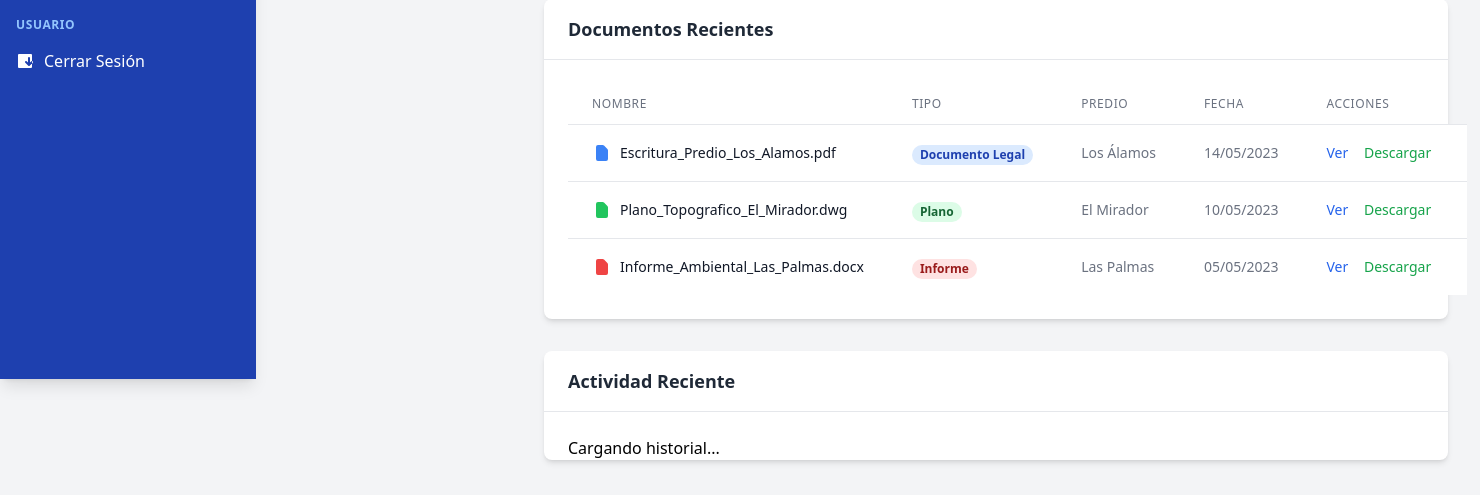
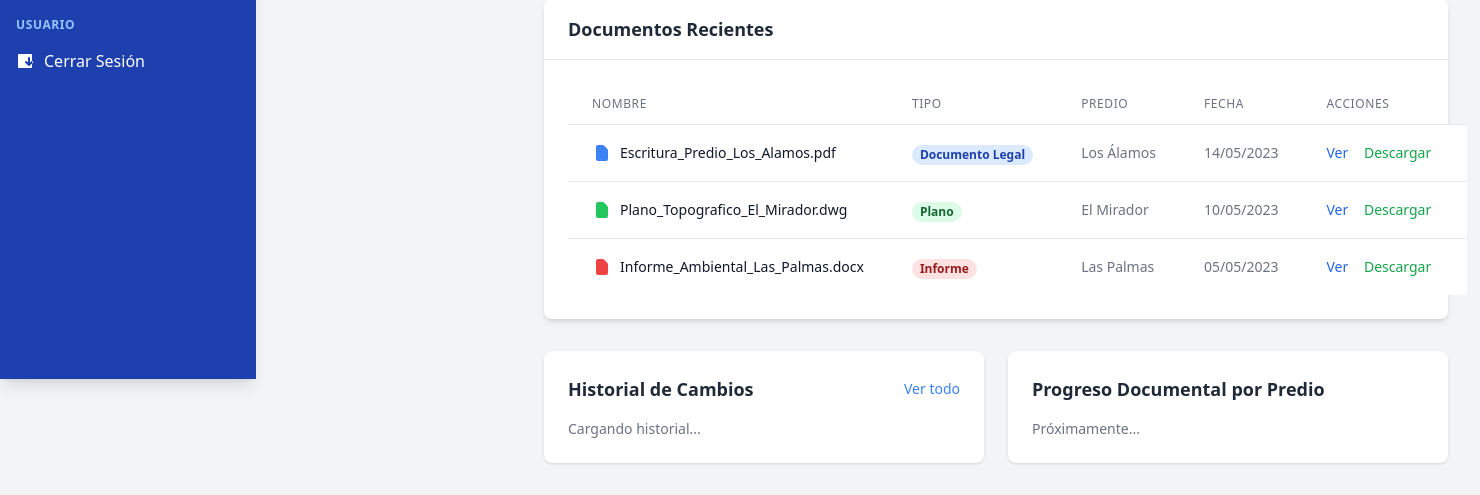
Before and after one commit to lucianok-2/Threedocs, a Node server app: template src/views/dashboard.handlebars in a window 1480 px wide. Shown: the part 421-916 px from the top of the page. Before the commit the page ends 884 px from the top, so only its background shows below. Run offline with Node 20, Linux system fonts and the light colour scheme; the template is opened without the code that fills it, so the values that code supplies are empty; some libraries are stand-ins or nearby versions.

Commit message:
dashboard

```diff
--- a/src/app.js
+++ b/src/app.js
@@ -28,7 +28,7 @@ app.engine('handlebars', engine({
 app.set('view engine', 'handlebars');
 app.set('views', path.join(__dirname, 'views'));
 
-// Middlewares
+
 app.use(morgan('dev'));
 app.use(express.urlencoded({ extended: false }));
 app.use(express.json());
@@ -47,6 +47,9 @@ app.use('/api/predios', propertiesRoutes);
 const documentsRoutes = require('./routes/documents.js');
 app.use('/api/documentos', documentsRoutes);
 
+// Rutas de historial
+const historyRoutes = require('./routes/history.js');
+app.use('/api/historial', historyRoutes);
 // Importar y usar las rutas de admin
 const adminRoutes = require('./routes/admin.js');
 console.log('Attempting to mount /api/admin routes from admin.js');
--- a/src/index.js
+++ b/src/index.js
@@ -9,11 +9,13 @@ const port = process.env.PORT || 3001;
 const authRoutes = require('./routes/auth');
 const propertiesRoutes = require('./routes/properties');
 const documentsRoutes = require('./routes/documents');
+const historyRoutes = require('./routes/history');
 
 // Configurar rutas
 app.use('/api/auth', authRoutes);
 app.use('/api/predios', propertiesRoutes);
 app.use('/api/documentos', documentsRoutes);
+app.use('/api/historial', historyRoutes);
 
 // Iniciar el servidor con manejo de errores
 app.listen(port, () => {
--- a/src/public/js/dashboard.js
+++ b/src/public/js/dashboard.js
@@ -1,4 +1,3 @@
-
 async function fetchCounts() {
   const token = localStorage.getItem('token');
   if (!token) return;
@@ -16,70 +15,70 @@ async function fetchCounts() {
     console.error('Error al cargar contadores:', error);
   }
 }
-document.addEventListener('DOMContentLoaded', function() {
-  // Configurar la barra lateral
-  // setupSidebar(); // Assuming setupSidebar is defined elsewhere or not strictly needed for this change
-  if (typeof setupSidebar === 'function') {
-    setupSidebar();
-  }
-
-  // Configurar botón de subir documentos
-  const goToUploadBtn = document.getElementById('go-to-upload');
-  if (goToUploadBtn) {
-    goToUploadBtn.addEventListener('click', function() {
-      const token = localStorage.getItem('token');
-      if (token) {
-        window.location.href = `/upload`;
-      } else {
-        alert('No se encontró un token de autenticación. Por favor, inicie sesión nuevamente.');
-        window.location.href = '/';
-      }
-    });
-  }
-
-  // Configurar enlace de subir documentos en la barra lateral
-  const uploadLink = document.getElementById('upload-link');
-  if (uploadLink) {
-    uploadLink.addEventListener('click', function() {
-      const token = localStorage.getItem('token');
-      if (token) {
-        window.location.href = `/upload`;
-      } else {
-        alert('No se encontró un token de autenticación. Por favor, inicie sesión nuevamente.');
-        window.location.href = '/';
-      }
-    });
-  }
-
-  // Configurar botón de cerrar sesión
-  const logoutBtn = document.getElementById('logout-btn');
-  if (logoutBtn) {
-    logoutBtn.addEventListener('click', function(e) {
-      e.preventDefault();
-      // Eliminar token
-      localStorage.removeItem('token');
-      sessionStorage.removeItem('token');
-      // Redireccionar al login
-      window.location.href = '/';
-    });
-  }
-
-  // Fetch and display history
+document.addEventListener('DOMContentLoaded', () => {
   if (document.getElementById('historial-lista')) {
     fetchAndDisplayHistory();
   }
   fetchCounts();
 });
 
-function toggleFolder(folderId) {
-  const folderContent = document.getElementById(`${folderId}-content`);
-  const folderIcon = document.getElementById(`${folderId}-icon`);
 
-  if (folderContent.classList.contains('hidden')) {
-    folderContent.classList.remove('hidden');
-    folderIcon.setAttribute('d', 'M19 9l-7 7-7-7');
-  } else {
-    folderContent.classList.add('hidden');
-    folderIcon.setAttribute('d', 'M9 5l7 7-7 7');
+
+async function fetchAndDisplayHistory() {
+  const token = localStorage.getItem('token');
+  if (!token) return;
+
+  try {
+    const response = await fetch('/api/historial?limit=10', {
+      headers: { 'Authorization': `Bearer ${token}` }
+    });
+    if (!response.ok) throw new Error('Error al obtener historial');
+    const history = await response.json();
+    const list = document.getElementById('historial-lista');
+    if (!list) return;
+    const loading = document.getElementById('historial-loading');
+    if (loading) loading.remove();
+    list.innerHTML = '';
+    if (history.length === 0) {
+      list.innerHTML = '<li class="text-sm text-gray-500">Sin actividad reciente</li>';
+      return;
+    }
+
+    const ICON_MAP = {
+      CREATE_PROPERTY: { icon: 'fa-user-plus', bg: 'bg-purple-100 text-purple-600' },
+      UPDATE_PROPERTY: { icon: 'fa-user-edit', bg: 'bg-blue-100 text-blue-600' },
+      DELETE_PROPERTY: { icon: 'fa-trash', bg: 'bg-red-100 text-red-600' },
+      UPLOAD_DOCUMENT: { icon: 'fa-file-upload', bg: 'bg-green-100 text-green-600' },
+      DELETE_DOCUMENT: { icon: 'fa-file-alt', bg: 'bg-red-100 text-red-600' },
+      DEFAULT: { icon: 'fa-history', bg: 'bg-gray-100 text-gray-600' }
+    };
+
+    history.forEach(entry => {
+      const info = ICON_MAP[entry.actionType] || ICON_MAP.DEFAULT;
+      const li = document.createElement('li');
+      li.className = 'flex items-start';
+
+      const iconWrap = document.createElement('div');
+      iconWrap.className = `flex-shrink-0 h-10 w-10 rounded-full flex items-center justify-center ${info.bg}`;
+      iconWrap.innerHTML = `<i class="fas ${info.icon}"></i>`;
+
+      const content = document.createElement('div');
+      content.className = 'ml-4';
+      const ts = entry.timestamp && entry.timestamp._seconds
+        ? new Date(entry.timestamp._seconds * 1000)
+        : null;
+      const dateStr = ts ? ts.toLocaleString() : '';
+      content.innerHTML = `<p class="text-sm font-medium text-gray-900">${entry.actionType}</p><p class="text-sm text-gray-500">${dateStr}</p>`;
+
+      li.appendChild(iconWrap);
+      li.appendChild(content);
+      list.appendChild(li);
+    });
+  } catch (error) {
+    console.error('Error fetching history:', error);
+    const list = document.getElementById('historial-lista');
+    if (list) {
+      list.innerHTML = '<li class="mb-2 text-sm text-red-600">Error al cargar historial</li>';
+    }
   }
 }
--- /dev/null
+++ b/src/public/js/history.js
@@ -0,0 +1,33 @@
+const { db, admin } = require('../../firebase');
+
+async function addHistoryEntry({ userId, actionType, entityType, entityId, details = {} }) {
+  if (!userId || !actionType) {
+    throw new Error('userId and actionType are required for history entry');
+  }
+  const entry = {
+    actionType,
+    entityType: entityType || '',
+    entityId: entityId || '',
+    details,
+    timestamp: admin.firestore.FieldValue.serverTimestamp()
+  };
+  await db.collection('historial')
+    .doc(userId)
+    .collection('cambios')
+    .add(entry);
+}
+
+async function getUserHistory(userId, limit = 20) {
+  const snapshot = await db.collection('historial')
+    .doc(userId)
+    .collection('cambios')
+    .orderBy('timestamp', 'desc')
+    .limit(limit)
+    .get();
+
+  const history = [];
+  snapshot.forEach(doc => history.push({ id: doc.id, ...doc.data() }));
+  return history;
+}
+
+module.exports = { addHistoryEntry, getUserHistory };
--- a/src/routes/documents.js
+++ b/src/routes/documents.js
@@ -6,7 +6,7 @@ const path = require('path');
 const fs = require('fs');
 const crypto = require('crypto');
 const { db, admin, storage } = require('../firebase');
-
+const { addHistoryEntry } = require('../js/history');
 
 
 // Middleware para verificar el Firebase ID Token
--- a/src/views/dashboard.handlebars
+++ b/src/views/dashboard.handlebars
@@ -153,21 +153,21 @@
         </table>
       </div>
     </div>
+    <!-- Historial y progreso -->
+    <div class="grid grid-cols-1 lg:grid-cols-2 gap-6">
+      <div class="bg-white rounded-lg shadow p-6">
+        <div class="flex justify-between items-center mb-4">
+          <h2 class="text-lg font-semibold text-gray-800">Historial de Cambios</h2>
+          <a href="#" class="text-sm text-blue-500 hover:underline">Ver todo</a>
+        </div>
+        <ul id="historial-lista" class="space-y-4">
+          <li id="historial-loading" class="text-sm text-gray-500">Cargando historial...</li>
+        </ul>
+      </div>
 
-    <!-- Actividad reciente -->
-    <div class="bg-white rounded-lg shadow-md">
-      <div class="border-b px-6 py-4">
-        <h3 class="text-lg font-semibold text-gray-800">Actividad Reciente</h3>
-      </div>
-      <div class="p-6">
-        <div class="flow-root">
-          <ul id="historial-lista" class="-mb-8">
-            <li id="historial-loading">Cargando historial...</li>
-
-          </ul>
-        </div>
-      </div>
-    </div>
+      <div class="bg-white rounded-lg shadow p-6">
+        <h2 class="text-lg font-semibold text-gray-800 mb-4">Progreso Documental por Predio</h2>
+        <p class="text-sm text-gray-500" id="progress-placeholder">Próximamente...</p>
   </div>
 </div>
 
```
Also changed, not shown: src/routes/history.js (added, +39 -0 lines), src/routes/properties.js (+8 -8 lines).
